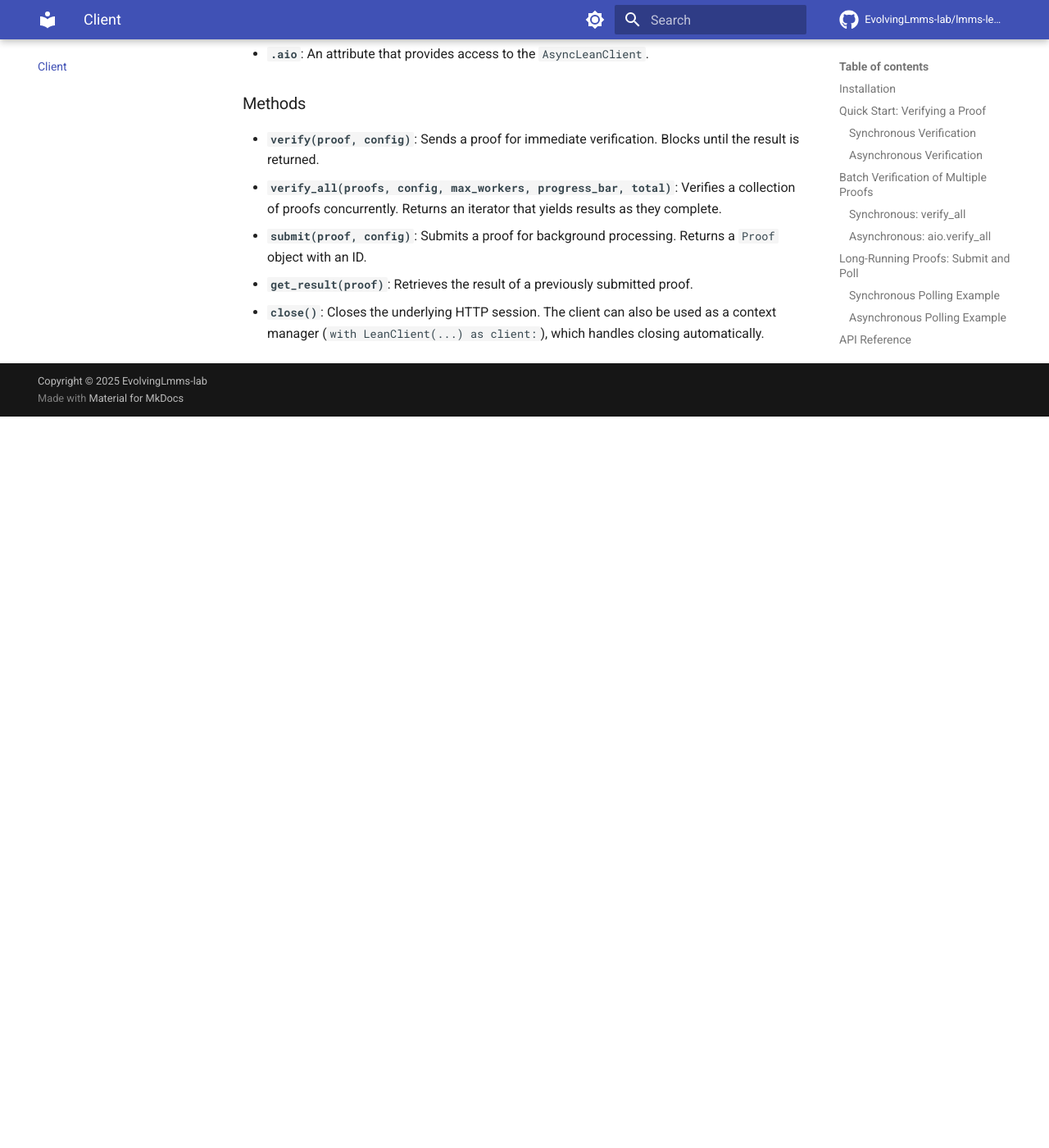
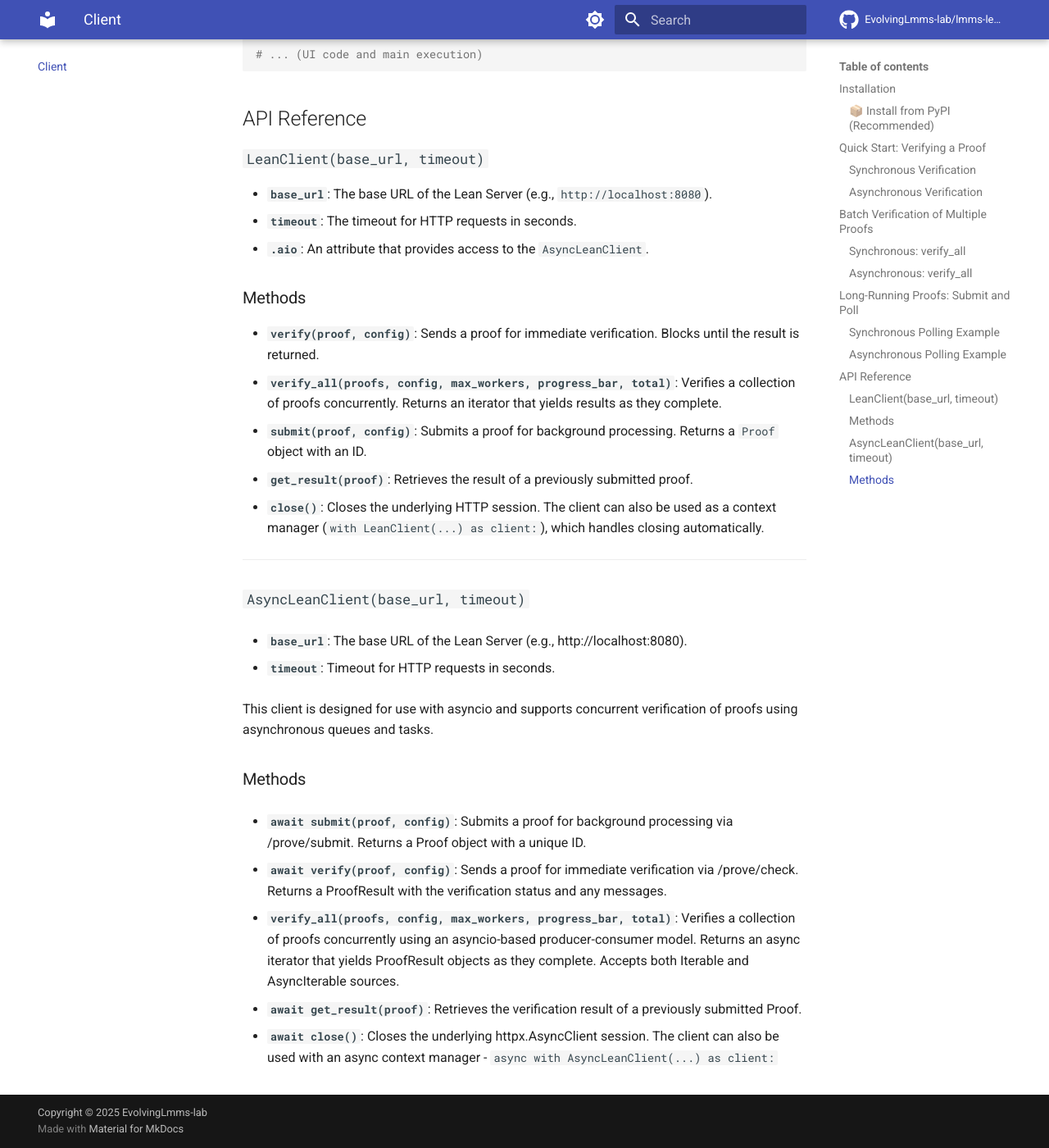
Before and after one commit to EvolvingLMMs-Lab/lean-runner, an MkDocs documentation site: the page built from docs/client/README.md, in a window 1280 px wide and 1400 px high, scrolled down 5327 px. Shown: the whole window at 82% size. Built offline with MkDocs 1.6.1 and Material for MkDocs 9.7.7, drawn with Linux system fonts in a browser that asks for light colours; comment, search, counter and statistics services are not loaded; before the commit the page ends 5835 px from its top, so only the background shows below that; some of the changed text lies outside the part shown.

Commit message:
Improved client documentation

````diff
--- a/docs/client/README.md
+++ b/docs/client/README.md
@@ -4,11 +4,12 @@
 
 ## Installation
 
-To install the client, navigate to the `packages/client` directory and install it using pip:
+### 📦 Install from PyPI (Recommended)
+
+You can install the client directly from PyPI:
 
 ```bash
-cd packages/client
-pip install .
+pip install lmms-lean-client
 ```
 
 ## Quick Start: Verifying a Proof
@@ -20,9 +21,8 @@
 This is the simplest way to use the client. The `verify` method sends the proof and waits for the server's response.
 
 ```python
-# demo/simple_query.py
 from pathlib import Path
-from lean_client import LeanClient
+from lean_client import LeanClient  # Import client
 
 # Initialize the client
 with LeanClient(base_url="http://0.0.0.0:8080") as client:
@@ -38,22 +38,30 @@
 
 ### Asynchronous Verification
 
-For non-blocking operations, you can use the `aio` client. This is useful in applications that handle many I/O operations concurrently.
+For non-blocking operations, you can use the `AsyncLeanClient`. This is useful in applications that handle many I/O operations concurrently.
 
 ```python
-# demo/simple_query.py (async part)
 import asyncio
 from pathlib import Path
-from lean_client import AsyncLeanClient
+from lean_client import AsyncLeanClient  # Import the async client
 
+# Define the main asynchronous function
 async def main():
+    # Create an asynchronous context with the Lean client
     async with AsyncLeanClient(base_url="http://0.0.0.0:8080") as client:
+        # Define the path to the Lean proof file
         proof_file = Path(__file__).parent / "test1.lean"
+
+        # Submit the proof file for verification asynchronously
         result = await client.verify(proof=proof_file)
+
+        # Print the verification result
         print(result)
 
+# Run the async main function using asyncio
 if __name__ == "__main__":
     asyncio.run(main())
+
 ```
 
 ## Batch Verification of Multiple Proofs
@@ -65,14 +73,14 @@
 The synchronous `verify_all` method uses a thread pool to verify proofs from any iterable (like a list or a generator) concurrently.
 
 **Features:**
+
 - **Concurrent**: Uses `concurrent.futures.ThreadPoolExecutor` to run multiple verification tasks in parallel.
 - **Memory-Efficient**: Processes proofs as an iterator, without loading the entire dataset into memory.
 - **Progress Bar**: Displays a `tqdm` progress bar to track progress.
 
-**Example (`demo/verify_all_sync_iterator.py`):**
 ```python
 from pathlib import Path
-from lean_client import LeanClient
+from lean_client import LeanClient  # Import client
 
 # A generator to simulate a streaming data source
 def proof_generator():
@@ -83,6 +91,7 @@
 def main():
     with LeanClient(base_url="http://0.0.0.0:8080") as client:
         # Pass the generator directly to the function
+        # Uses ThreadPoolExecutor under the hood
         results_iterator = client.verify_all(
             proofs=proof_generator(),
             max_workers=4,  # Limit concurrent requests
@@ -96,21 +105,21 @@
     main()
 ```
 
-### Asynchronous: `aio.verify_all`
+### Asynchronous: `verify_all`
 
-The asynchronous version, `client.aio.verify_all`, is even more powerful. It uses an `asyncio` producer-consumer model to handle proofs from either a standard iterable or an asynchronous iterable.
+The asynchronous version, `AsyncLeanClient.verify_all`, is even more powerful. It uses an `asyncio` producer-consumer model to handle proofs from either a standard iterable or an asynchronous iterable.
 
 **Features:**
+
 - **Highly Concurrent**: Manages concurrency with `asyncio` tasks, ideal for I/O-bound operations.
 - **Back-pressure Management**: Uses a bounded queue to prevent the data source from overwhelming the system, ensuring stable memory usage.
 - **Flexible Inputs**: Accepts both synchronous (`Iterable`) and asynchronous (`AsyncIterable`) sources of proofs.
 
-**Example (`demo/verify_all_async_iterator.py`):**
 ```python
 import asyncio
 from pathlib import Path
 from collections.abc import AsyncIterable
-from lean_client import AsyncLeanClient
+from lean_client import AsyncLeanClient  # Import async client
 
 # An async generator to simulate a streaming data source
 async def proof_generator() -> AsyncIterable[Path]:
@@ -122,6 +131,7 @@
 async def main():
     async with AsyncLeanClient(base_url="http://0.0.0.0:8080") as client:
         # Pass the async generator directly to the function
+        # Uses AsyncIO under the hood
         results_iterator = client.verify_all(
             proofs=proof_generator(),
             max_workers=4,
@@ -180,8 +188,8 @@
                     newly_pending.append((filename, proof))
 
             pending_proofs = newly_pending
-            # Update UI...
-            time.sleep(1)
+            # Update UI here...
+            time.sleep(1)  # Poll every 1 seconds
 
 # ... (UI code and main execution)
 ```
@@ -191,11 +199,9 @@
 The asynchronous version is more efficient for handling multiple concurrent requests, as it uses `asyncio.gather` to submit and poll for proofs in parallel.
 
 ```python
-# demo/submit_query_async.py
 import asyncio
 from pathlib import Path
-from lean_client import AsyncLeanClient
-# ... (other rich imports and helper functions)
+from lean_client import AsyncLeanClient  # Import async client
 
 async def main():
     """Submit multiple proofs and display their status in a live table."""
@@ -221,10 +227,10 @@
             query_results = await asyncio.gather(*tasks)
 
             newly_pending = []
-            # Process results and update UI...
+            # Process results and update UI here...
 
             pending_proofs = newly_pending
-            await asyncio.sleep(1)
+            await asyncio.sleep(1)  # Poll every 1 seconds
 
 # ... (UI code and main execution)
 ```
@@ -232,13 +238,47 @@
 ## API Reference
 
 ### `LeanClient(base_url, timeout)`
+
 - **`base_url`**: The base URL of the Lean Server (e.g., `http://localhost:8080`).
 - **`timeout`**: The timeout for HTTP requests in seconds.
 - **`.aio`**: An attribute that provides access to the `AsyncLeanClient`.
 
 ### Methods
+
 - **`verify(proof, config)`**: Sends a proof for immediate verification. Blocks until the result is returned.
 - **`verify_all(proofs, config, max_workers, progress_bar, total)`**: Verifies a collection of proofs concurrently. Returns an iterator that yields results as they complete.
 - **`submit(proof, config)`**: Submits a proof for background processing. Returns a `Proof` object with an ID.
 - **`get_result(proof)`**: Retrieves the result of a previously submitted proof.
 - **`close()`**: Closes the underlying HTTP session. The client can also be used as a context manager (`with LeanClient(...) as client:`), which handles closing automatically.
+
+---
+
+### `AsyncLeanClient(base_url, timeout)`
+
+- **`base_url`**: The base URL of the Lean Server (e.g., http://localhost:8080).
+
+- **`timeout`**: Timeout for HTTP requests in seconds.
+
+This client is designed for use with asyncio and supports concurrent verification of proofs using asynchronous queues and tasks.
+
+### Methods
+
+- **`await submit(proof, config)`**:
+  Submits a proof for background processing via /prove/submit.
+  Returns a Proof object with a unique ID.
+
+- **`await verify(proof, config)`**:
+  Sends a proof for immediate verification via /prove/check.
+  Returns a ProofResult with the verification status and any messages.
+
+- **`verify_all(proofs, config, max_workers, progress_bar, total)`**:
+  Verifies a collection of proofs concurrently using an asyncio-based producer-consumer model.
+  Returns an async iterator that yields ProofResult objects as they complete.
+  Accepts both Iterable and AsyncIterable sources.
+
+- **`await get_result(proof)`**:
+  Retrieves the verification result of a previously submitted Proof.
+
+- **`await close()`**:
+  Closes the underlying httpx.AsyncClient session.
+  The client can also be used with an async context manager - `async with AsyncLeanClient(...) as client:`
````
Also changed, not shown: other parts of docs/client/README.md (+0 -2 lines).
